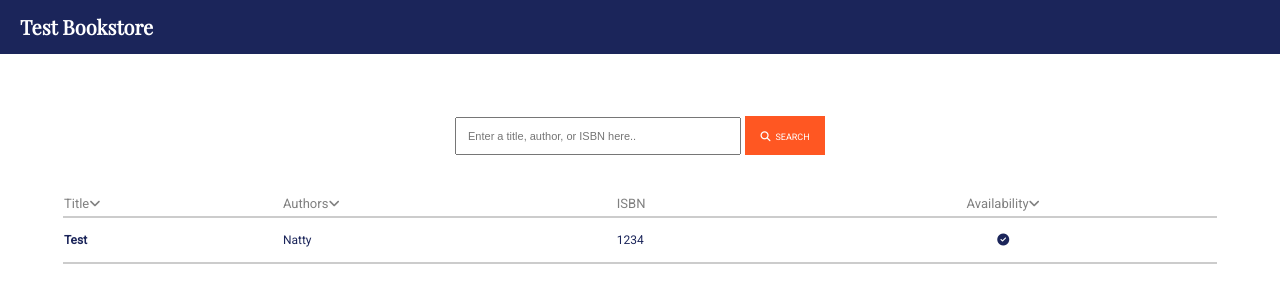
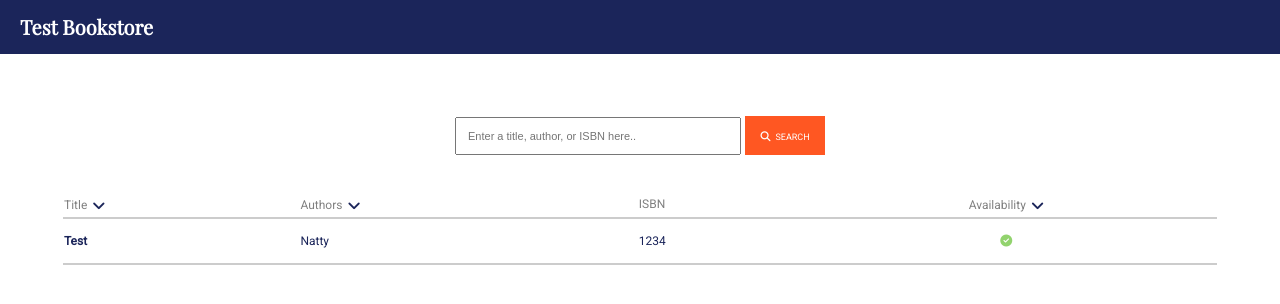
Before and after one commit to B1Dobbs/test_bookstore_d2d, a Django app: template test_bookstore_app/templates/library.html in a window 1280 px wide. Shown: the top 304 px of the page. Run offline with Django 3.2, Linux system fonts and the light colour scheme; the template is opened without the code that fills it: values that come from a table or form of the project are taken from there, others are empty; data comes from the database, SQL or seed files in the repository; parts of the project's set-up code (start-up, migrations or seed data) failed here and were passed over; some libraries are stand-ins or nearby versions.

Commit message:
updated css file

```diff
--- a/test_bookstore_app/static/css/library.css
+++ b/test_bookstore_app/static/css/library.css
@@ -51,7 +51,7 @@
     text-align: left;
     font-weight: 100;
     padding-bottom: 5px;
-    font-size: 13px;
+    font-size: 12px;
 }
 
 .book_filters td{
@@ -68,6 +68,25 @@
     font-size: 11px;
     color: gray;
     font-weight: 100;
+}
+
+.check{
+    color: #92d36e;
+    font-size: 27;
+}
+
+.xmark{
+    color: #ff3823;
+    font-size: 27;
+}
+
+
+.filterArrow{
+    color: #1B255A;
+    margin-left: 5px;
+    font-size: 15px;
+    position: relative;
+    top: 2px;
 }
 
 
```
